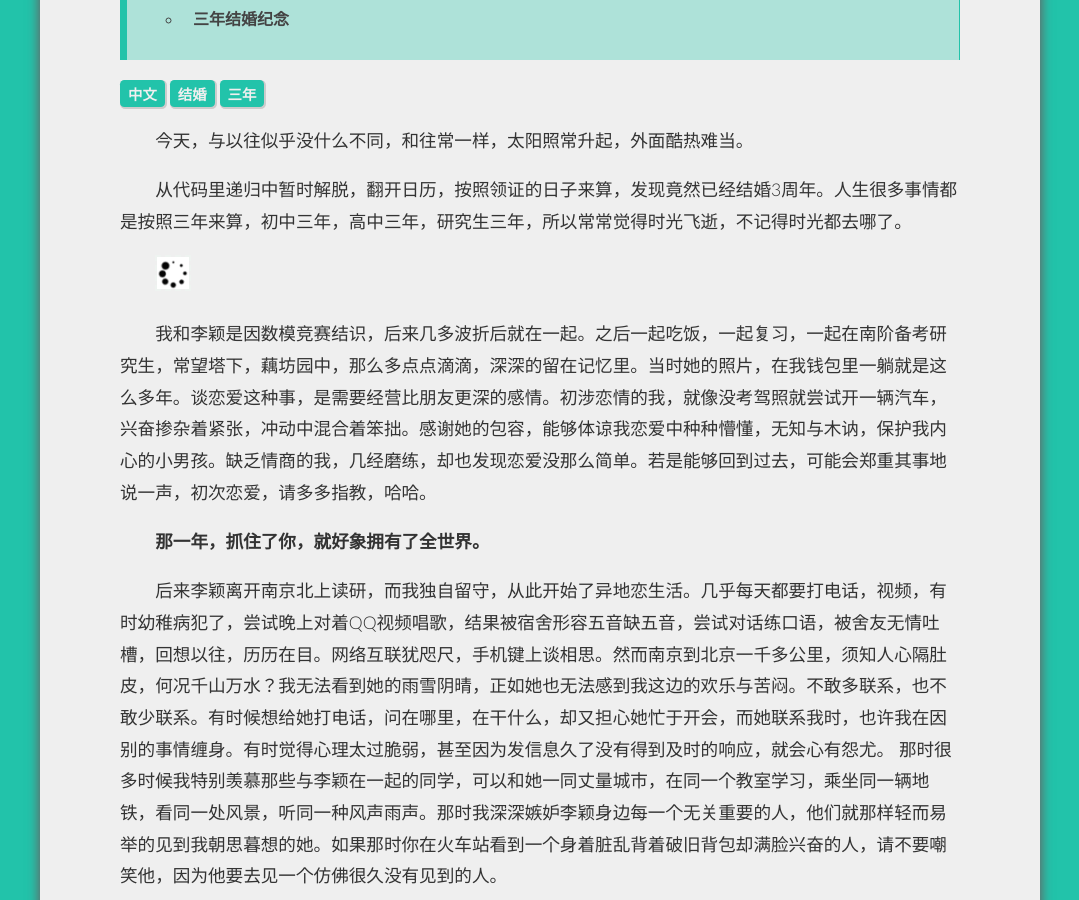
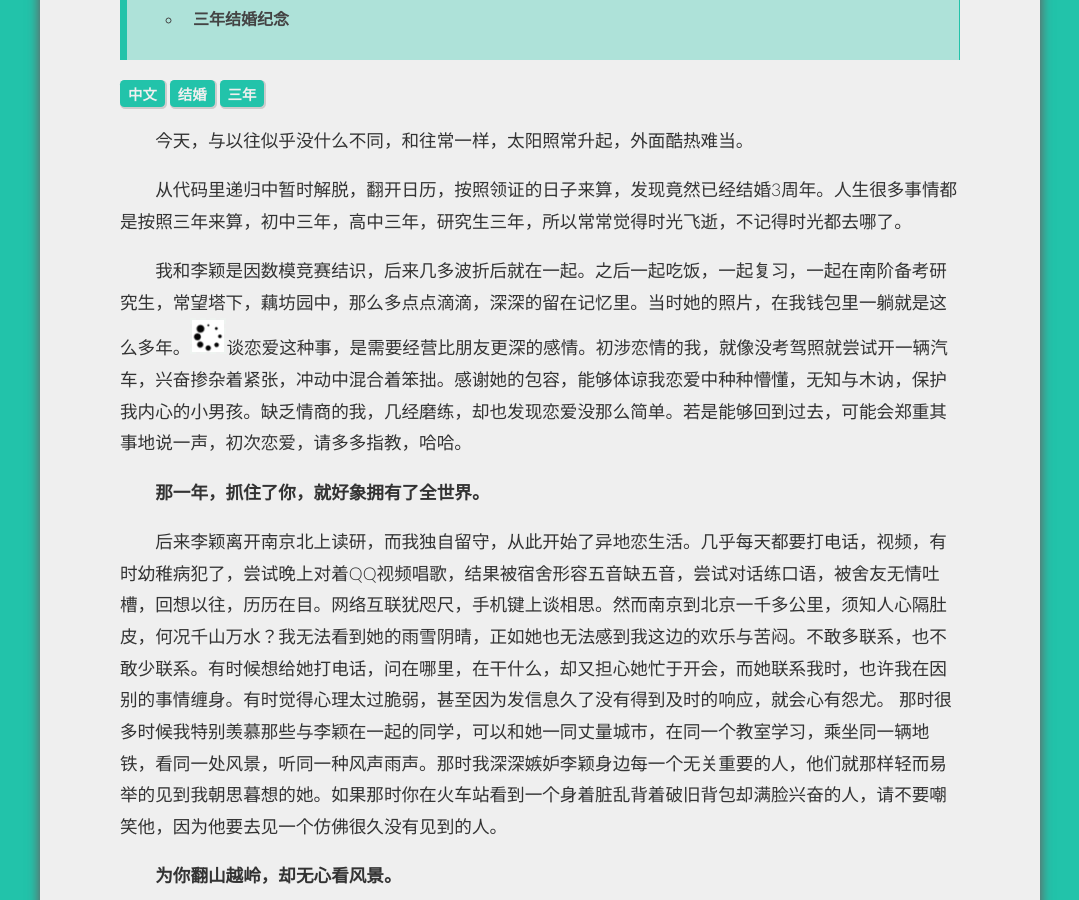
Before and after one commit to zwxscience/MyBlog, a Jekyll site: the page built from _posts/2016-07-13-three-years-marriage-memory.md, in a window 1280 px wide and 900 px high, scrolled down 565 px. Shown: the whole window, without its empty margins (100-1179 px from the left). Built offline with Jekyll 4.4.1, drawn with Linux system fonts in a browser that asks for light colours; Markdown is read by kramdown in place of the engine named in the settings; comment, search, counter and statistics services are not loaded; some of the changed lines change nothing that is shown.

Commit message:
Update 2016-07-13-three-years-marriage-memory.md

```diff
--- a/_posts/2016-07-13-three-years-marriage-memory.md
+++ b/_posts/2016-07-13-three-years-marriage-memory.md
@@ -14,9 +14,7 @@
 
 从代码里递归中暂时解脱，翻开日历，按照领证的日子来算，发现竟然已经结婚3周年。人生很多事情都是按照三年来算，初中三年，高中三年，研究生三年，所以常常觉得时光飞逝，不记得时光都去哪了。
 
-<img src="{{ site.loadingImg }}" style="max-width: 350px; max-height: 600px;" data-src="http://blog.zhangweixiang.com/img/post/2016-07-13-three-years-marriage-memory_01.jpg" />
-
-我和李颖是因数模竞赛结识，后来几多波折后就在一起。之后一起吃饭，一起复习，一起在南阶备考研究生，常望塔下，藕坊园中，那么多点点滴滴，深深的留在记忆里。当时她的照片，在我钱包里一躺就是这么多年。谈恋爱这种事，是需要经营比朋友更深的感情。初涉恋情的我，就像没考驾照就尝试开一辆汽车，兴奋掺杂着紧张，冲动中混合着笨拙。感谢她的包容，能够体谅我恋爱中种种懵懂，无知与木讷，保护我内心的小男孩。缺乏情商的我，几经磨练，却也发现恋爱没那么简单。若是能够回到过去，可能会郑重其事地说一声，初次恋爱，请多多指教，哈哈。
+我和李颖是因数模竞赛结识，后来几多波折后就在一起。之后一起吃饭，一起复习，一起在南阶备考研究生，常望塔下，藕坊园中，那么多点点滴滴，深深的留在记忆里。当时她的照片，在我钱包里一躺就是这么多年。<img src="{{ site.loadingImg }}"  data-src="http://blog.zhangweixiang.com/img/post/2016-07-13-three-years-marriage-memory_01.jpg" />谈恋爱这种事，是需要经营比朋友更深的感情。初涉恋情的我，就像没考驾照就尝试开一辆汽车，兴奋掺杂着紧张，冲动中混合着笨拙。感谢她的包容，能够体谅我恋爱中种种懵懂，无知与木讷，保护我内心的小男孩。缺乏情商的我，几经磨练，却也发现恋爱没那么简单。若是能够回到过去，可能会郑重其事地说一声，初次恋爱，请多多指教，哈哈。
 
 **那一年，抓住了你，就好象拥有了全世界。**
 
```
